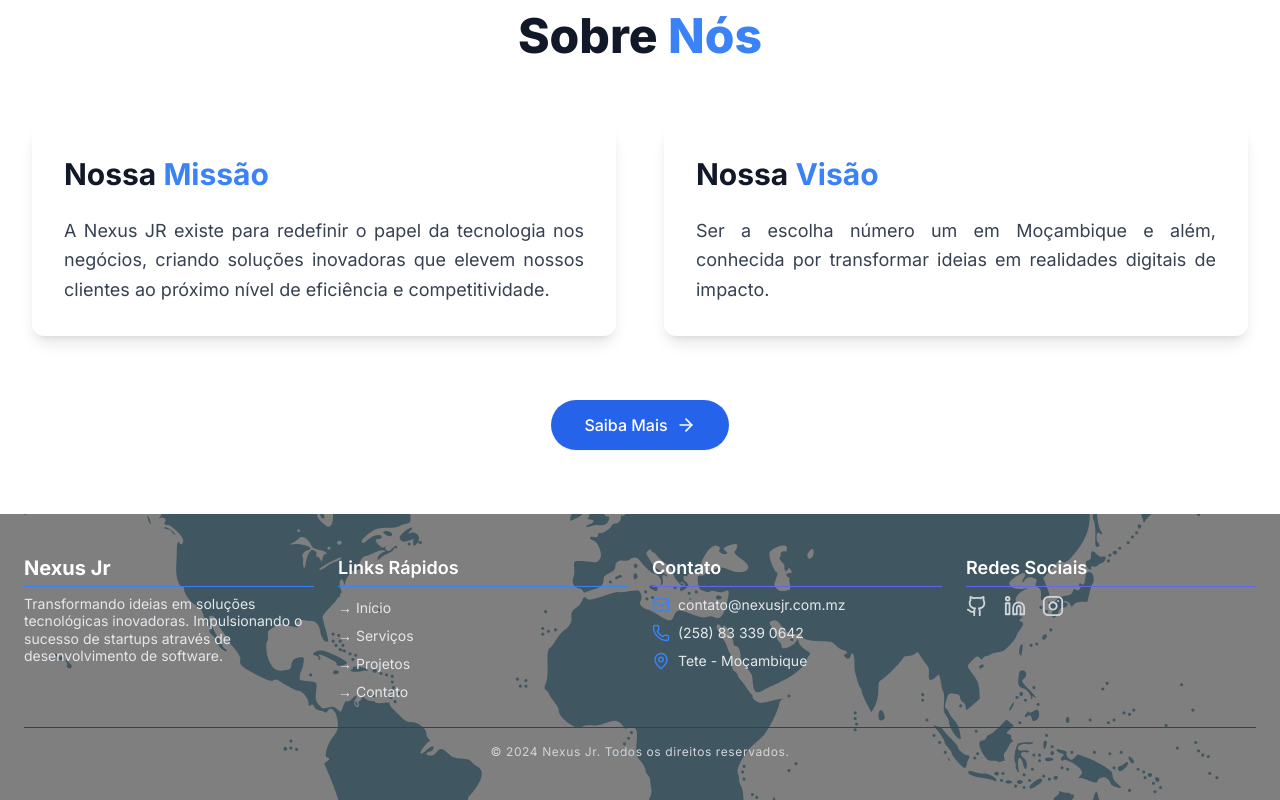
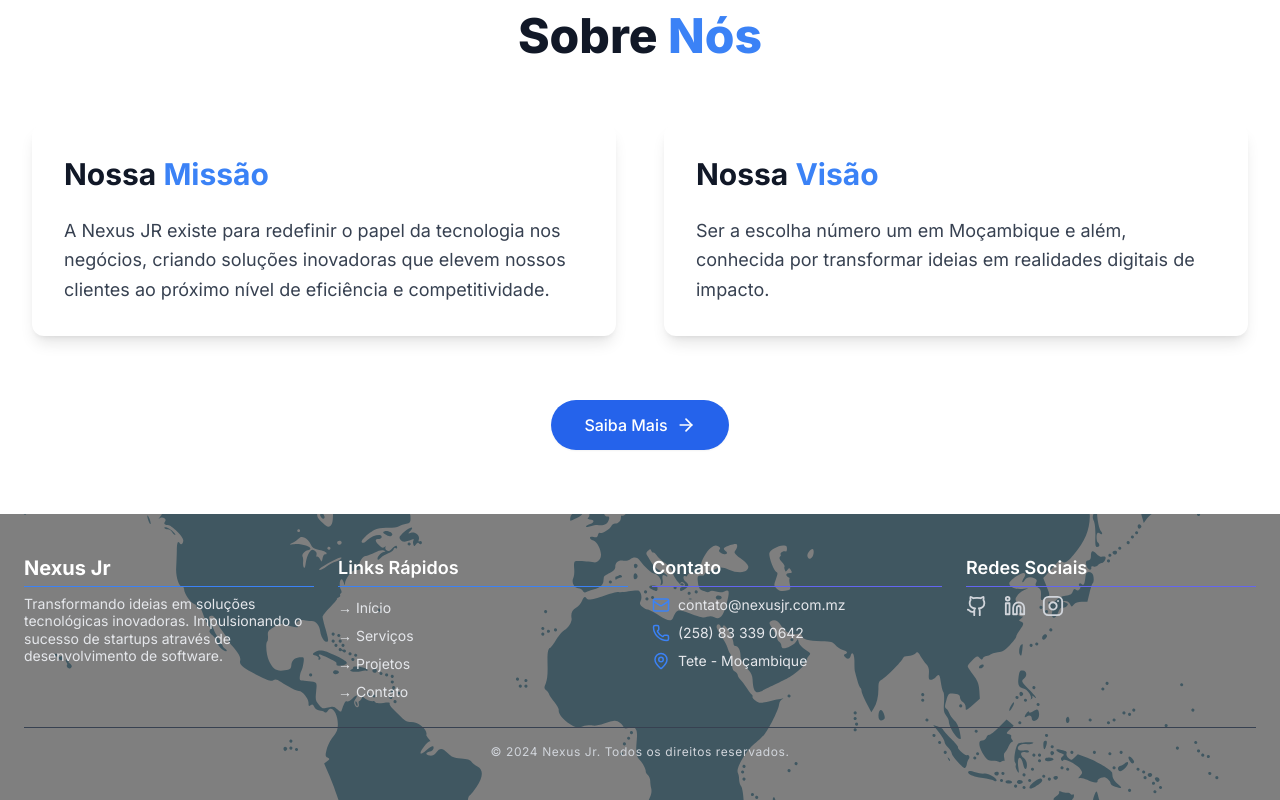
Before and after one commit to NexusJRO/NexusJR, a Next.js app: page / in a window 1280 px wide. Shown: the part 1650-2450 px from the top of the page. Built offline with nearby package versions, Linux system fonts and the light colour scheme.

Commit message:
Update 0.6

```diff
--- a/src/components/Sobre.tsx
+++ b/src/components/Sobre.tsx
@@ -21,7 +21,7 @@ export default function NexusJRAboutSection() {
               <h2 className="text-3xl font-bold text-gray-900 mb-6">
                 Nossa <span className="text-blue-500">Missão</span>
               </h2>
-              <p className="text-gray-700 text-lg leading-relaxed text-justify">
+              <p className="text-gray-700 text-lg leading-relaxed ">
                 A Nexus JR existe para redefinir o papel da tecnologia nos
                 negócios, criando soluções inovadoras que elevem nossos clientes
                 ao próximo nível de eficiência e competitividade.
@@ -35,7 +35,7 @@ export default function NexusJRAboutSection() {
               <h2 className="text-3xl font-bold text-gray-900 mb-6">
                 Nossa <span className="text-blue-500">Visão</span>
               </h2>
-              <p className="text-gray-700 text-lg leading-relaxed text-justify">
+              <p className="text-gray-700 text-lg leading-relaxed">
                 Ser a escolha número um em Moçambique e além, conhecida por
                 transformar ideias em realidades digitais de impacto.
               </p>
```
